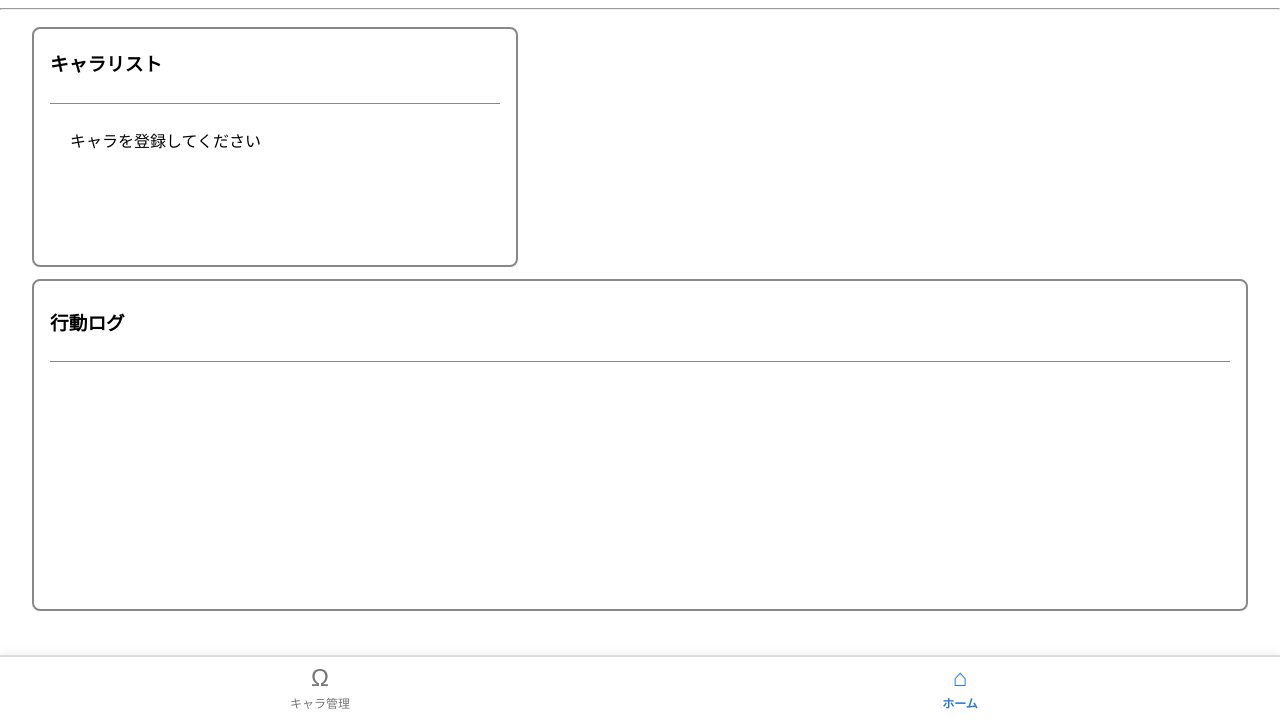
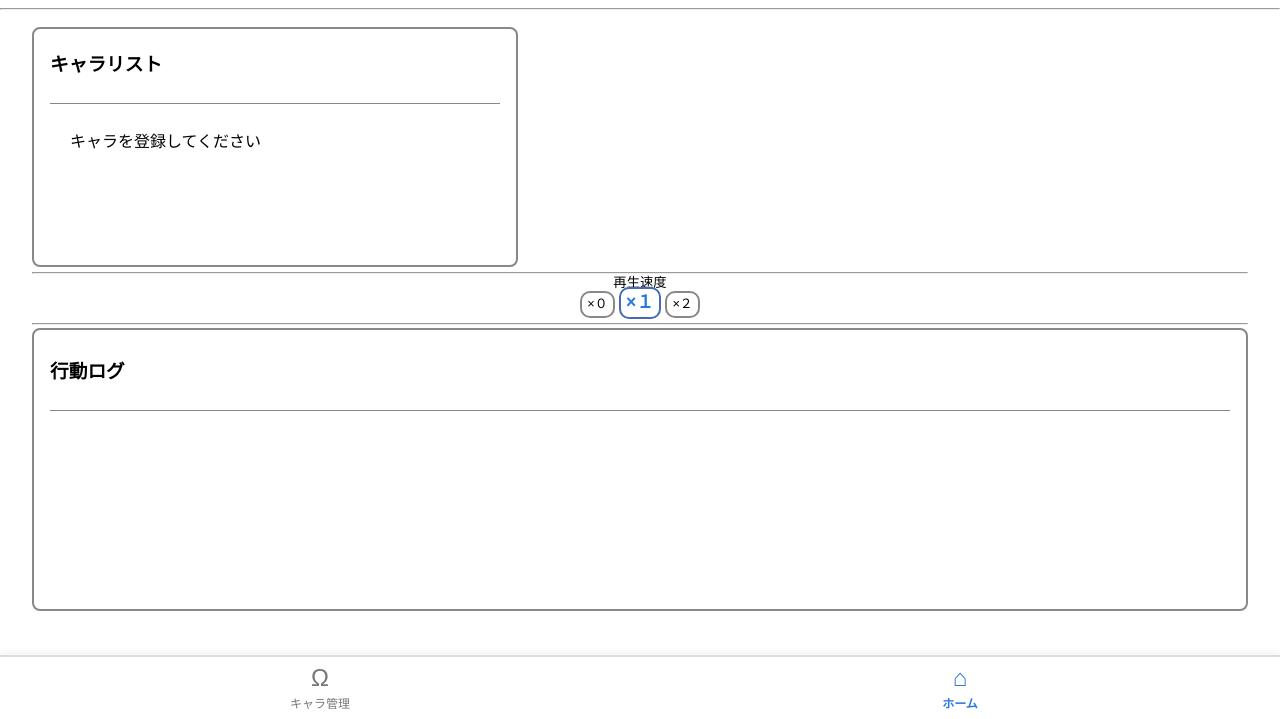
Before and after one commit to 100-oC/ObservingPeople, a plain HTML site: page index.html in a window 1280 px wide. Shown: the part 81-800 px from the top of the page. Drawn offline with Linux system fonts and the light colour scheme.

Commit message:
20261024_0.2.3_再生速度変更

```diff
--- a/index.html
+++ b/index.html
@@ -13,7 +13,7 @@
     <body>
         <header>
             <h1>　人間観察くん
-                <small><small><small><small>Ver. 0.1.3</small></small></small></small>
+                <small><small><small><small>Ver. 0.2.3</small></small></small></small>
             </h1><hr>
         </header>
 
@@ -35,13 +35,23 @@
                     </div>
 -->
                 </div>
-<!--
-                <div class ="TimeKeeperBlock">
+
+                <!--時間操作パネル-->
+                <nav class ="TimeKeeperBlock">
                     <hr>
-                    ⏸️▶️⏩
+                    <p><small>再生速度</small></p><br>
+                    <button class="TimeKeeperIcon" data-number="0.0">
+                        <span class="NavIcon">×０</span>
+                    </button>
+                    <button class="TimeKeeperIcon Active" data-number="1.0">
+                        <span class="NavIcon">×１</span>
+                    </button>
+                     <button class="TimeKeeperIcon" data-number="2.0">
+                        <span class="NavIcon">×２</span>
+                    </button>
                     <hr>
-                </div>
--->
+                </nav>
+
                 <!--行動ログ-->
                 <div class ="ItemBlock BottomLongBlock LogBlock">
                     <h3>行動ログ</h3><hr>
--- a/src/charaAction.js
+++ b/src/charaAction.js
@@ -7,6 +7,7 @@ import { GetActionData } from "./data/actionData.js";
 import { GetActionNum } from "./data/actionData.js";
 import { ActionLogType } from "./ActionLog.js";
 import { AddActionLog } from "./ActionLog.js";
+import { GetTimeScale } from "./timeKeeper.js";
 
 const CharaDataSubKey="Action";  // ここで扱うキャラデータの項目名
 
@@ -40,7 +41,7 @@ export function CharaActionUpdate(deltaTime){
         let finishTime=charaData.FinishTime;
 
         // 行動時間を計測
-        currentTime+=deltaTime;
+        currentTime+=deltaTime*GetTimeScale();
         // 終了時間に到達していたら更新
         if(currentTime>=finishTime){
             console.log(charaID,actionID,"行動が完了しました");
--- a/src/main.js
+++ b/src/main.js
@@ -1,4 +1,5 @@
 import { SelectTab } from "./selectTab.js";
+import { SetTimeScale } from "./timeKeeper.js";
 import { AddCharaList } from "./charaList.js";
 import { CharaActionUpdate } from "./charaAction.js";
 
@@ -23,5 +24,6 @@ function Update(deltaTime) {
 
 // 起動ゾーン
 SelectTab();                        // 下部のタブ切替
+SetTimeScale();                     // 時間倍率変更
 AddCharaList();                     // キャラリストに追加
 requestAnimationFrame(GameLoop);    // ゲームループ
--- /dev/null
+++ b/src/timeKeeper.js
@@ -0,0 +1,33 @@
+let TimeScale=Number(1.0);
+export function GetTimeScale(){return TimeScale;}
+
+const TimeKeeperButtons=document.querySelectorAll(".TimeKeeperIcon");
+
+// タブ切り替え
+export function SetTimeScale(){
+    TimeKeeperButtons.forEach((button)=>{
+        button.addEventListener("click",()=>{
+            const num = Number(button.dataset.number);
+            TimeScale=num;
+            console.log("時間倍率変更：",TimeScale);
+            // 選択中のタブを更新する
+            TimeScaleUpdate(button);
+        });
+    });
+}
+
+// 選択中のタブを更新する
+function TimeScaleUpdate(button){
+    TimeKeeperButtons.forEach((nav)=>{
+        nav.classList.toggle("Active",nav===button);
+    });
+}
+
+/*
+document.querySelectorAll(".NavItem").forEach(button => {
+    button.addEventListener("click", () => {
+        const number = Number(button.dataset.number);
+        console.log(number);
+    });
+});
+*/
--- a/style.css
+++ b/style.css
@@ -153,7 +153,29 @@ main {
 /* 再生速度変更 */
 .TimeKeeperBlock{
     text-align: center;
-    margin-bottom: 12px;
+
+
+    margin-top: -15px;
+    margin-bottom: -5px;
+}
+.TimeKeeperBlock p{
+    margin-top: -10px;
+    margin-bottom: -22px;
+}
+.TimeKeeperIcon{
+    margin-bottom: -4px;
+    background-color: #ffffff00;
+    border: 2px solid #888;
+    font-size: 40%;
+    padding: 5px;
+    line-height: 1;
+    border-radius: 10px;
+}
+.TimeKeeperIcon.Active {
+    color: #2878e0;
+    border: 2px solid #466ab6;
+    font-size: 55%;
+    font-weight: bold;
 }
 
 /* 下部固定タブバー */
```
